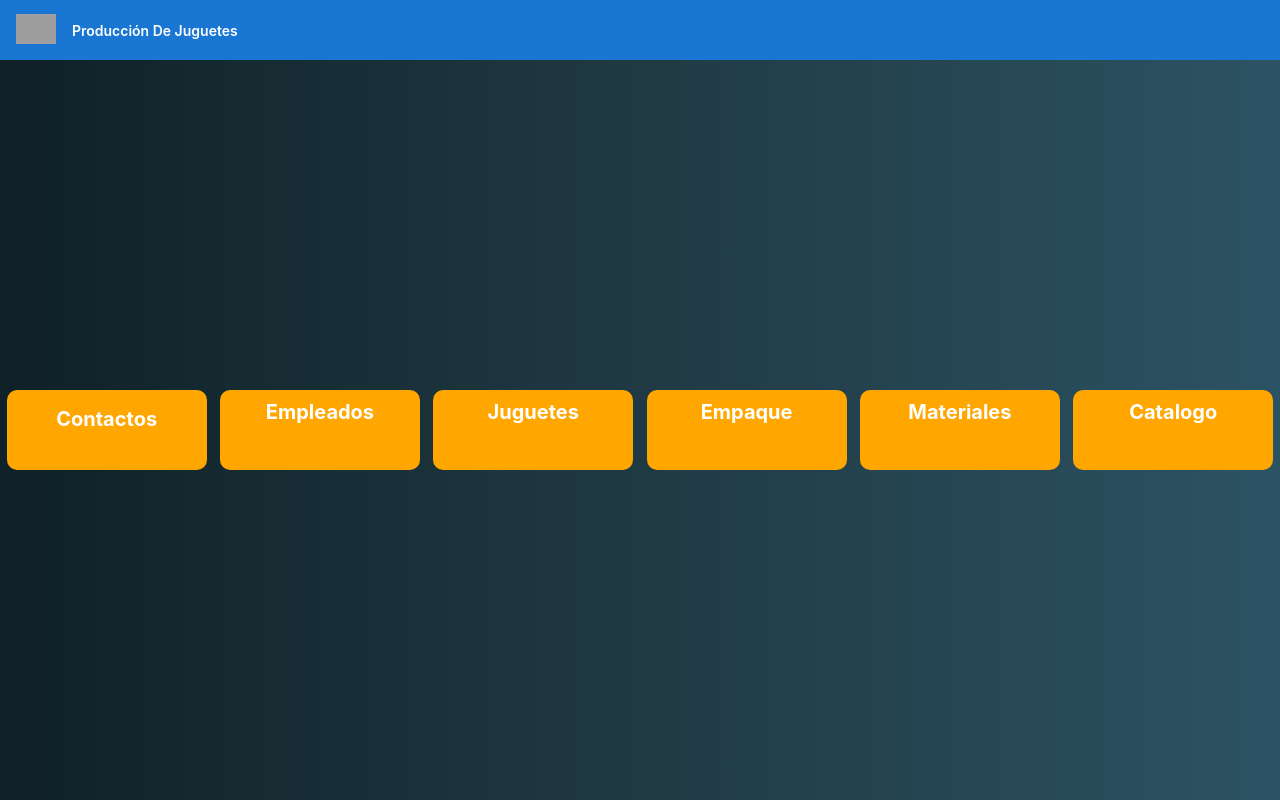
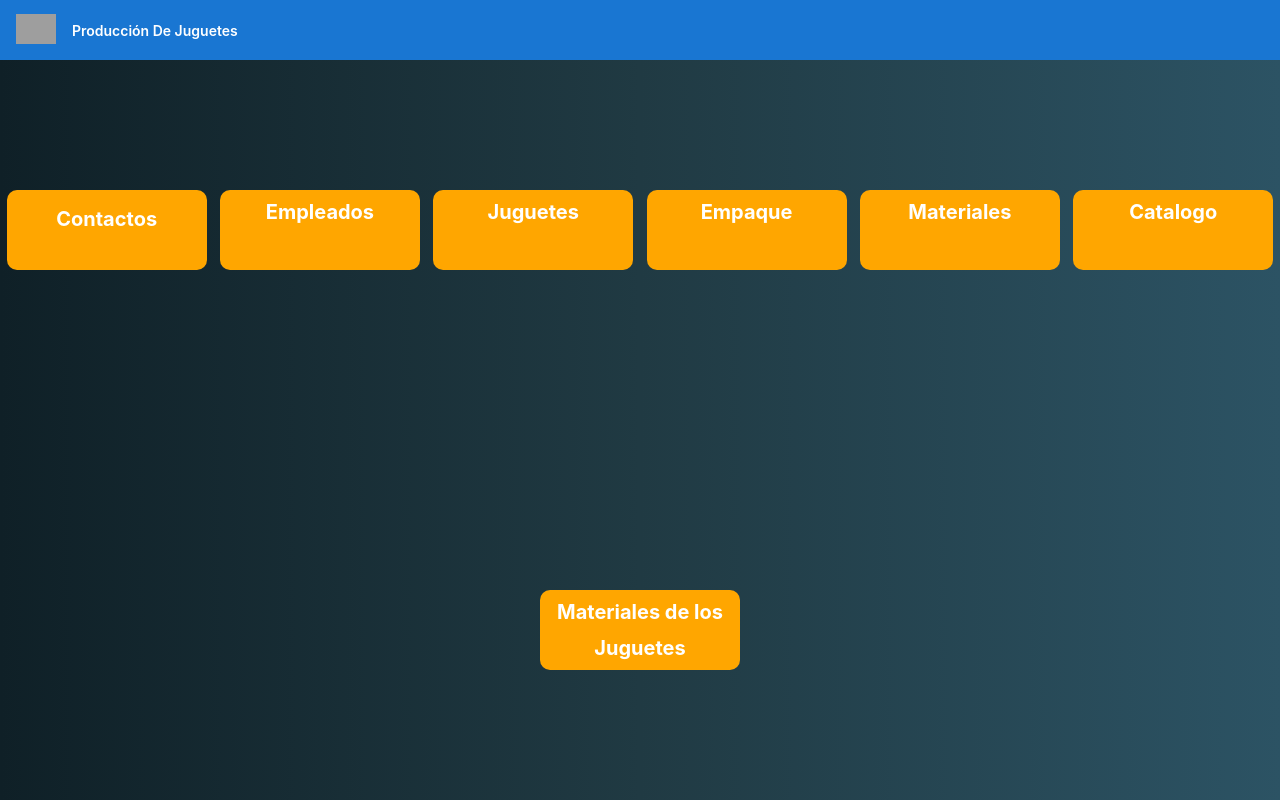
Before and after one commit to JosMiguelMM2/MVM-SYSTEM, an Angular app in the folder Front-End/: page /Inicio in a window 1280 px wide. Built offline with nearby package versions, Linux system fonts and the light colour scheme; grey boxes are pictures that could not be loaded.

Commit message:
Arreglos

```diff
--- a/Front-End/src/app/menu-inicio/menu-inicio.component.css
+++ b/Front-End/src/app/menu-inicio/menu-inicio.component.css
@@ -11,9 +11,13 @@ html{
     background: linear-gradient(to right, #0f2027, #203a43, #2c5364);
     width: 100vw;
     height: 100vh;
-    display: flex;
     justify-content: center;
     align-items: center;
+    display: flex;
+    flex-direction:row;
+    flex-wrap: wrap;
+
+
 }
 
 .Estilo-contactos{
@@ -77,7 +81,17 @@ html{
     border-radius: 1rem 1rem 1rem 1rem;
 }
 
-.pruebacontactos, .pruebaempleado, .pruebaJuguetes, .pruebaempaque, .pruebaMateriales, .pruebaCatalogo{
+.Estilo-MaterialesJuguetes{
+    background-color: rgb(255, 166, 0);
+    margin: 0 auto;
+    margin-top: 6rem;
+    width: 20rem;
+    height: 8rem;
+    text-align: center;
+    border-radius: 1rem 1rem 1rem 1rem;
+}
+
+.pruebacontactos, .pruebaempleado, .pruebaJuguetes, .pruebaempaque, .pruebaMateriales, .pruebaCatalogo, .pruebaMaterialesJuguetes{
     color: white;
     font-size: 2rem;
     font-weight: bold;
--- a/Front-End/src/app/menu-inicio/menu-inicio.component.html
+++ b/Front-End/src/app/menu-inicio/menu-inicio.component.html
@@ -20,7 +20,9 @@
         <div class="Estilo-Catalogo">
             <h3><a routerLink="/Catalogo" class="pruebaCatalogo">Catalogo</a> </h3>
         </div>
-
+        <div class="Estilo-MaterialesJuguetes">
+            <h3><a routerLink="/MaterialesJuguetes" class="pruebaMaterialesJuguetes">Materiales de los Juguetes</a> </h3>
+        </div>
 
 
 </main>
```
Also changed, not shown: Front-End/src/app/app.module.ts (+8 -0 lines).
